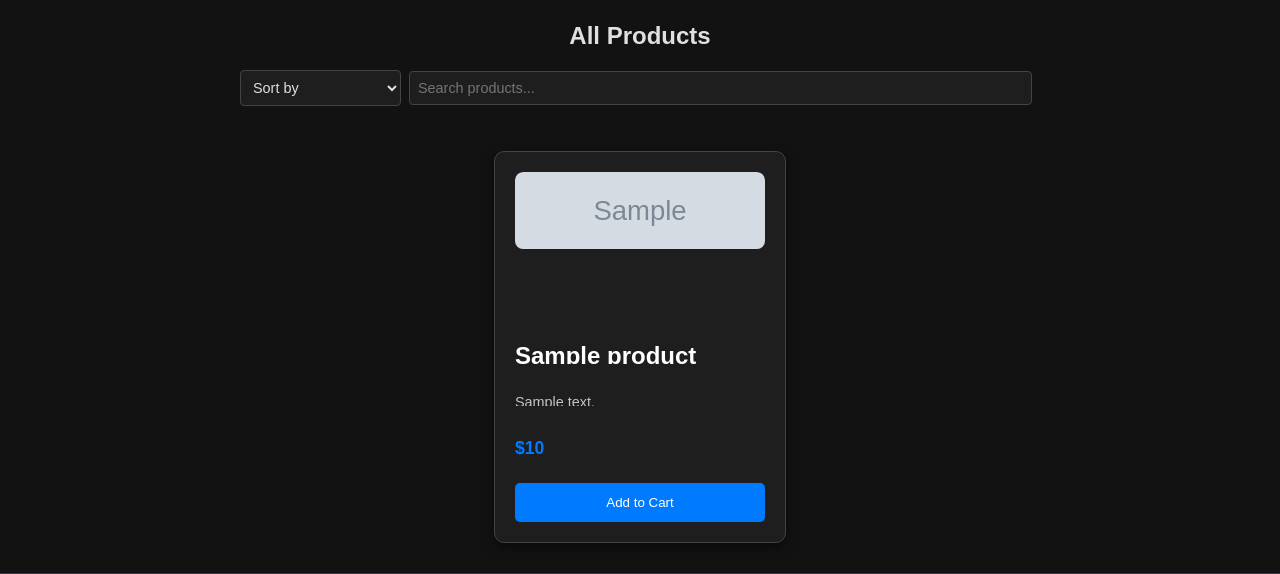
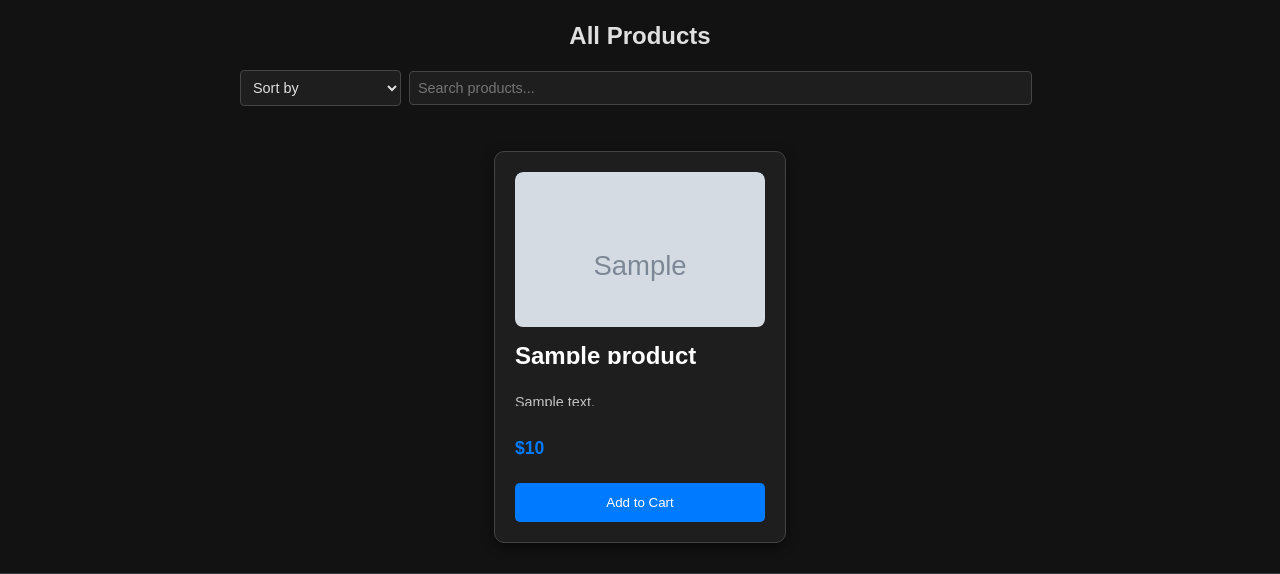
Before and after one commit to AlyanAkram/IvyEcomProject, a PHP site: page /products.php in a window 1280 px wide. Shown: the part 148-722 px from the top of the page. Run offline with PHP 8.4, Linux system fonts and the light colour scheme; tables that the repository leaves empty or names only in its code hold one stand-in row (values such as "Sample post"); grey boxes marked "Sample" are stand-in pictures.

Commit message:
improved process_checkout to empty cart after success. resized product images in styles.css. completed functionality

```diff
--- a/process_checkout.php
+++ b/process_checkout.php
@@ -41,7 +41,11 @@ if ($stmt->execute()) {
     // Payment processing (Mock API call)
     $response = file_get_contents('https://run.mocky.io/v3/c2ab122f-c1ae-4fce-9898-1d0f6a00481b');
 
-    if ($response) {
+    // Check if the response code is 200 for success
+    if ($http_response_header[0] == "HTTP/1.1 200 OK") {
+        // Empty the cart
+        unset($_SESSION['cart']); // Clear the cart
+
         // Redirect to success page
         header("Location: success.php");
         exit();
--- a/styles.css
+++ b/styles.css
@@ -62,7 +62,7 @@ footer p {
 /* Product Image Styles */
 .product-card img {
   width: 100%; /* Make images responsive */
-  height: 50%; /* Set fixed height for product images */
+  height: auto; /* Set fixed height for product images */
   object-fit: cover; /* Cover the area without stretching */
   border-radius: 8px; /* Add border radius to images */
 }
```
